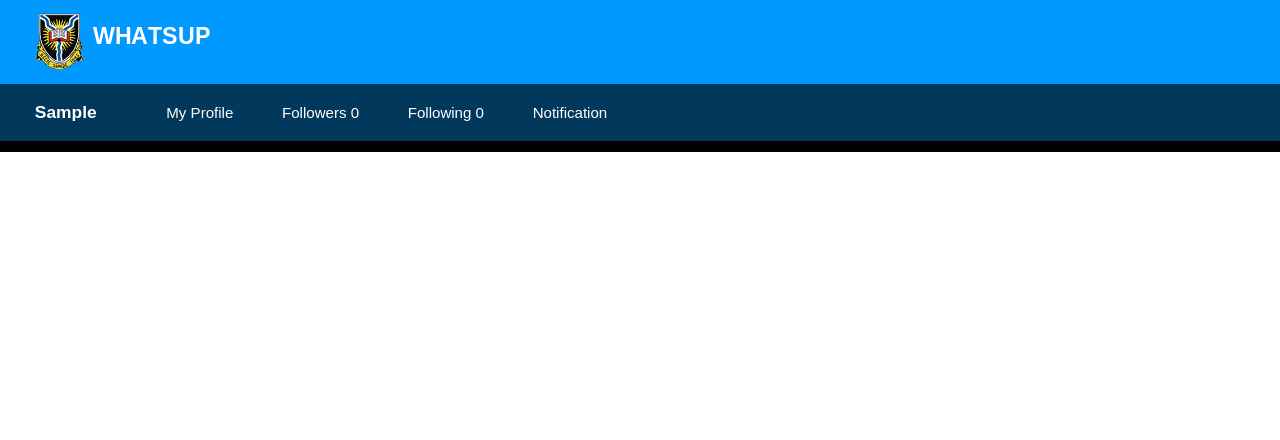
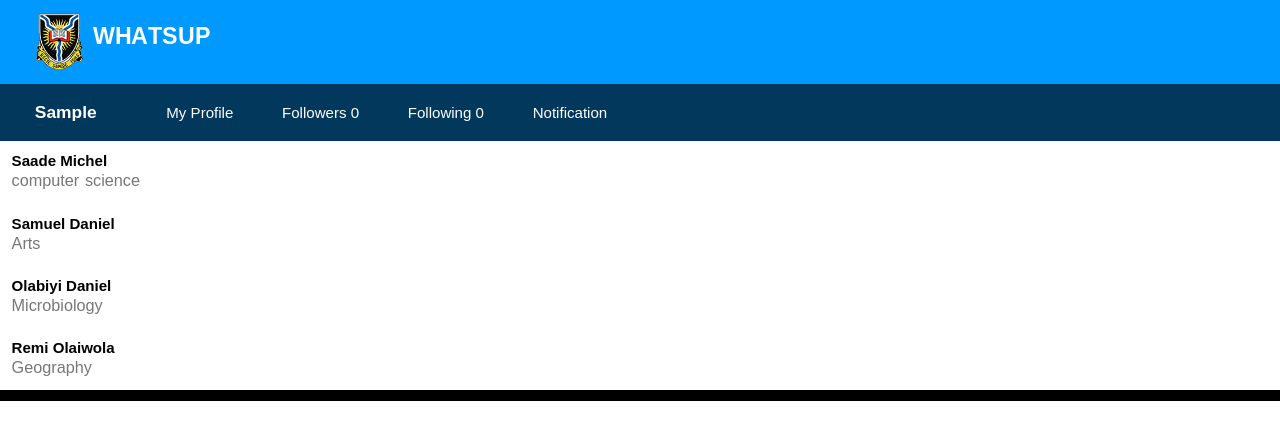
Before and after one commit to ashrofdev/whatsup, a React (Create React App) app: page / in a window 1280 px wide. Both pictures are taken after typing "Sample", "Sample", "name@example.com", "Sample", "2020-01-15", "Sample123" into the empty fields and a click on the button "CREATE". Shown: the top 440 px of the page. Built offline with nearby package versions, Linux system fonts and the light colour scheme.

Commit message:
starting the project

```diff
--- a/src/App.js
+++ b/src/App.js
@@ -58,13 +58,106 @@ class App extends Component {
               status: 'https://kjetu578thqb57thq5on5q78h5iuhq587h45m4q85hm45hm'
             }
           ]
+        },
+        {
+          name: 'Samuel Daniel',
+          department: 'Arts',
+          messages: [
+            {
+              sender: 'ashraf',
+              message: 'yoyoyoyoyoyoyooyoy'
+            },
+            {
+              sender: 'temi',
+              message: 'enjoying that'
+            }
+          ],
+          status: [
+            {
+              type: 'video, image, text',
+              status: 'https://kjetu578thqb57thq5on5q78h5iuhq587h45m4q85hm45hm'
+            },
+            {
+              type: 'video, image, text',
+              status: 'https://kjetu578thqb57thq5on5q78h5iuhq587h45m4q85hm45hm'
+            },
+            {
+              type: 'video, image, text',
+              status: 'https://kjetu578thqb57thq5on5q78h5iuhq587h45m4q85hm45hm'
+            },
+            {
+              type: 'video, image, text',
+              status: 'https://kjetu578thqb57thq5on5q78h5iuhq587h45m4q85hm45hm'
+            }
+          ]
+        },{
+          name: 'Olabiyi Daniel',
+          department: 'Microbiology',
+          messages: [
+            {
+              sender: 'ashraf',
+              message: 'HI man'
+            },
+            {
+              sender: 'temi',
+              message: 'Hello there'
+            }
+          ],
+          status: [
+            {
+              type: 'video, image, text',
+              status: 'https://kjetu578thqb57thq5on5q78h5iuhq587h45m4q85hm45hm'
+            },
+            {
+              type: 'video, image, text',
+              status: 'https://kjetu578thqb57thq5on5q78h5iuhq587h45m4q85hm45hm'
+            },
+            {
+              type: 'video, image, text',
+              status: 'https://kjetu578thqb57thq5on5q78h5iuhq587h45m4q85hm45hm'
+            },
+            {
+              type: 'video, image, text',
+              status: 'https://kjetu578thqb57thq5on5q78h5iuhq587h45m4q85hm45hm'
+            }
+          ]
+        },{
+          name: 'Remi Olaiwola',
+          department: 'Geography',
+          messages: [
+            {
+              sender: 'ashraf',
+              message: 'where is the map'
+            },
+            {
+              sender: 'temi',
+              message: 'go check the satellite'
+            }
+          ],
+          status: [
+            {
+              type: 'video, image, text',
+              status: 'https://kjetu578thqb57thq5on5q78h5iuhq587h45m4q85hm45hm'
+            },
+            {
+              type: 'video, image, text',
+              status: 'https://kjetu578thqb57thq5on5q78h5iuhq587h45m4q85hm45hm'
+            },
+            {
+              type: 'video, image, text',
+              status: 'https://kjetu578thqb57thq5on5q78h5iuhq587h45m4q85hm45hm'
+            },
+            {
+              type: 'video, image, text',
+              status: 'https://kjetu578thqb57thq5on5q78h5iuhq587h45m4q85hm45hm'
+            }
+          ]
         }
       ],
       followers: 0,
       following: 0,
     }
     this.setState({user: regDetails})
-    console.log(this.state.user)
     this.setState({route: 'home'})
   }
 
--- a/src/components/HomePage/Home.js
+++ b/src/components/HomePage/Home.js
@@ -2,6 +2,15 @@ import React from 'react';
 import './home.css'
 
 const Home = ({user}) => {
+    const friends = user.friends
+    const friend = friends.map((i,e)=>{
+        return (
+            <div className="friend">
+                <h3>{i.name}</h3>
+                <p>{i.department}</p>
+            </div>
+        )
+    })
     return (
         <div className="home">
             <header>
@@ -18,6 +27,11 @@ const Home = ({user}) => {
                     </ul>
                 </nav>
             </header>
+            <body>
+                <section className="friends">
+                    {friend}
+                </section>
+            </body>
         </div>
     );
 };
--- a/src/components/HomePage/home.css
+++ b/src/components/HomePage/home.css
@@ -26,3 +26,16 @@
 .home ul li:hover {
     background-color: rgba(255, 255, 255, 0.267);
 }
+.friend {
+    padding: 1rem;
+    cursor: pointer;
+}
+.friend:hover {
+    background-color: rgba(155, 153, 153, 0.26);
+}
+.friend h3 {
+    color: black;
+    margin: 0;
+    font-size: 1.3rem;
+    font-weight: 600;
+}
```
